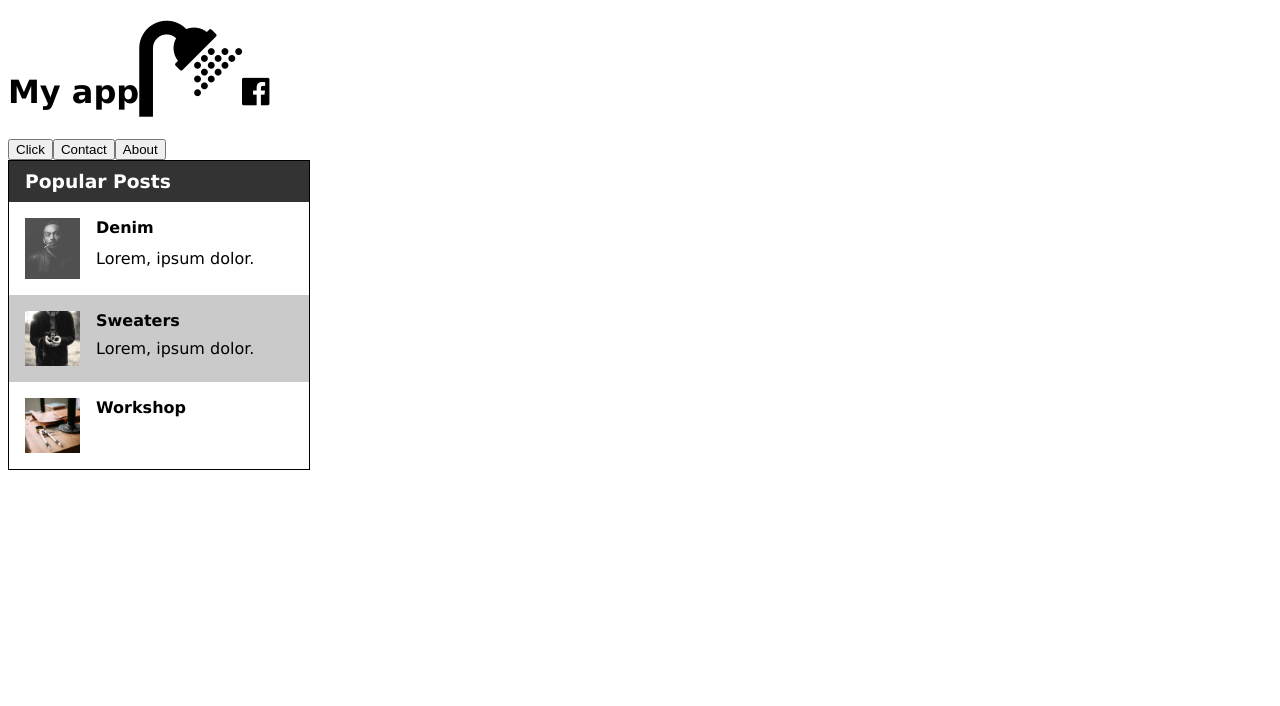
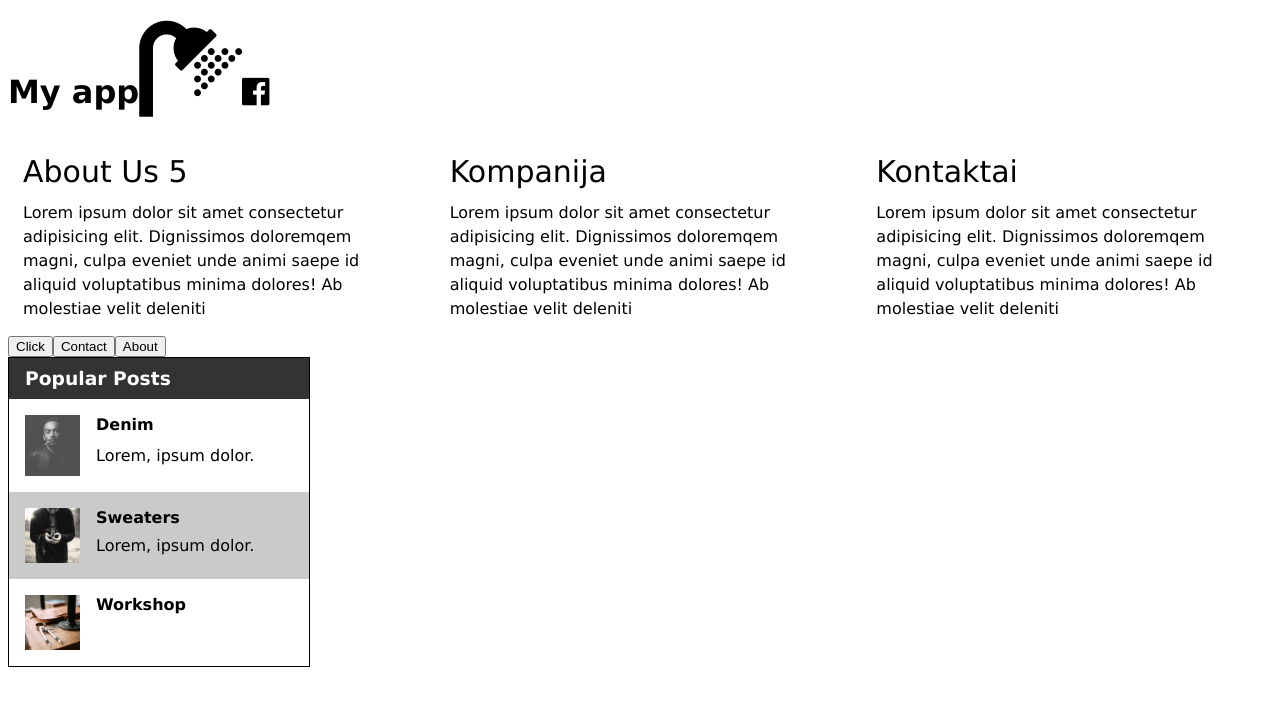
Before and after one commit to MariusCodeAcademy/feu5_02_react_loops_cond_cmp, a React (Vite) app: page / in a window 1280 px wide. Shown: the top 706 px of the page. Built offline with nearby package versions, Linux system fonts and the light colour scheme; the HTML template or start-up script is replaced by a standard one.

Commit message:
atkelem three sekcija

```diff
--- a/src/App.css
+++ b/src/App.css
@@ -18,3 +18,26 @@ p {
   width: 300px;
   border: 1px solid #000;
 }
+
+/* gridThree */
+
+.gridThree {
+  display: grid;
+  grid-template-columns: repeat(3, 1fr);
+  gap: 16px;
+  margin-top: 20px;
+}
+
+.sectionPart {
+  background-color: #fff;
+  padding: 15px;
+}
+
+.sectionPart h3 {
+  font-weight: normal;
+  font-size: 30px;
+  margin-bottom: 0.4em;
+}
+.sectionPart p {
+  line-height: 1.5;
+}
--- a/src/App.jsx
+++ b/src/App.jsx
@@ -2,6 +2,9 @@ import PostsAside from './components/postsAside/PostsAside';
 import './App.css';
 import Icon from './components/ui/icon/Icon';
 import Button from './components/ui/button/Button';
+import ThreeList from './components/three/ThreeList';
+
+const titleArr = ['About Us', 'Kompanija', 'Kontaktai'];
 
 function App() {
   return (
@@ -11,6 +14,7 @@ function App() {
         <Icon name='shower' lg />
         <Icon name='facebook-official' />
       </h1>
+      <ThreeList list={titleArr} />
       <main>
         <Button>Click</Button>
         <Button>Contact</Button>
--- /dev/null
+++ b/src/components/three/SinglePart.jsx
@@ -0,0 +1,16 @@
+function SinglePart(props) {
+  console.log('props ===', props);
+  // const title = 'about';
+  return (
+    <article className='sectionPart'>
+      <h3>
+        {props.title} {props.count}
+      </h3>
+      <p>
+        Lorem ipsum dolor sit amet consectetur adipisicing elit. Dignissimos doloremqem magni, culpa
+        eveniet unde animi saepe id aliquid voluptatibus minima dolores! Ab molestiae velit deleniti
+      </p>
+    </article>
+  );
+}
+export default SinglePart;
--- /dev/null
+++ b/src/components/three/ThreeList.jsx
@@ -0,0 +1,13 @@
+import SinglePart from './SinglePart';
+
+function ThreeList(props) {
+  return (
+    <div className='gridThree'>
+      <SinglePart title={props.list[0]} count={5} />
+      <SinglePart title={props.list[1]} isAdmin={true} />
+      <SinglePart title={props.list[2]} />
+    </div>
+  );
+}
+
+export default ThreeList;
```
